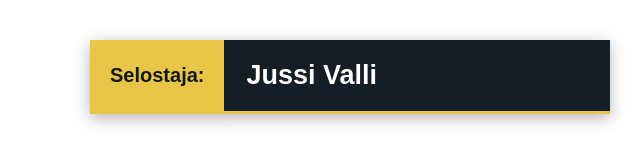
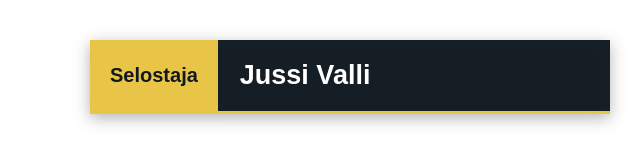
Before and after one commit to ripsmooth/sabalive, a website: page salibandy-selostaja.html in a window 1280 px wide. Shown: the whole page, without its empty margins (640-1280 px from the left). Drawn offline with Linux system fonts and the light colour scheme.

Commit message:
Add files via upload

```diff
--- a/salibandy-selostaja.html
+++ b/salibandy-selostaja.html
@@ -14,7 +14,7 @@ body{font-family:Arial,Helvetica,sans-serif;color:var(--white);font-variant-nume
 .name{display:flex;align-items:center;min-width:0;padding:16px 22px;font-size:27px;font-weight:900;line-height:1.05;overflow-wrap:anywhere}
 @media(max-width:400px){.label{padding:12px;font-size:16px}.name{padding:12px;font-size:21px}.gfx{min-height:58px}}
 </style></head>
-<body><main class="stage"><div class="gfx"><div class="label">Selostaja:</div><div class="name" id="announcer">Jussi Valli</div></div></main>
+<body><main class="stage"><div class="gfx"><div class="label">Selostaja</div><div class="name" id="announcer">Jussi Valli</div></div></main>
 <script>
 (()=>{
  const p=new URLSearchParams(location.search);
```
